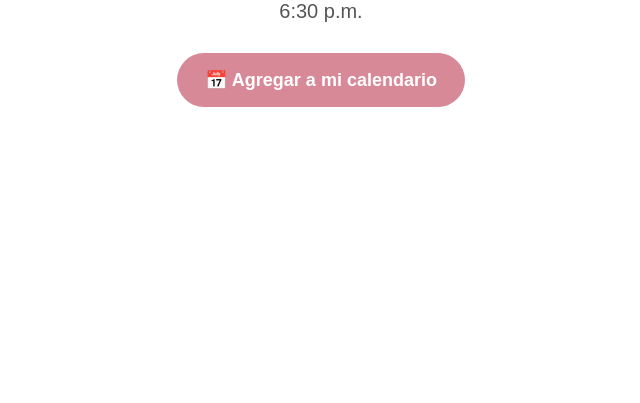
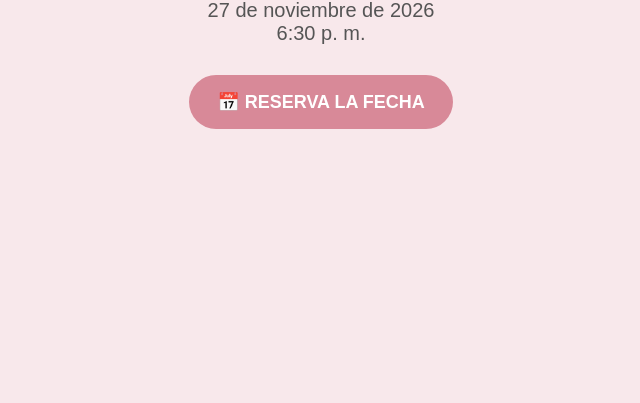
Before and after one commit to nuevaeragdl2015-maker/reserva-debanhi-aline, a plain HTML site: page index.html in a window 1280 px wide. Shown: the part 397-800 px from the top of the page, without its empty margins (319-959 px from the left). Drawn offline with Linux system fonts and the light colour scheme.

Commit message:
Add files via upload

```diff
--- a/index.html
+++ b/index.html
@@ -4,7 +4,7 @@
     <meta charset="UTF-8">
     <meta name="viewport" content="width=device-width, initial-scale=1.0">
 
-    <title>Francisco y Renata</title>
+    <title>Debanhi Aline - Mis XV Años</title>
 
     <style>
         body {
@@ -14,7 +14,7 @@
             justify-content: center;
             align-items: center;
             text-align: center;
-            background-color: ##d88998;
+            background-color: #f8e8eb;
             font-family: Arial, sans-serif;
         }
 
@@ -56,15 +56,18 @@
 
     <div class="contenido">
 
-        <h1>Debanhi Aline Mis XV Años</h1>
+        <h1>Debanhi Aline<br>Mis XV Años</h1>
 
         <div class="fecha">
-            27 de Noviembre de 2026<br>
-            6:30 p.m.
+            27 de noviembre de 2026<br>
+            6:30 p. m.
         </div>
 
-        <a href="evento.ics" class="boton-calendario">
-            📅 Agregar a mi calendario
+        <a
+          href="https://calendar.google.com/calendar/render?action=TEMPLATE&text=XV+A%C3%B1os+de+Debanhi+Aline&dates=20261128T003000Z/20261128T043000Z&details=Mis+XV+A%C3%B1os+de+Debanhi+Aline"
+          target="_blank"
+          class="boton-calendario">
+            📅 RESERVA LA FECHA
         </a>
 
     </div>
```
